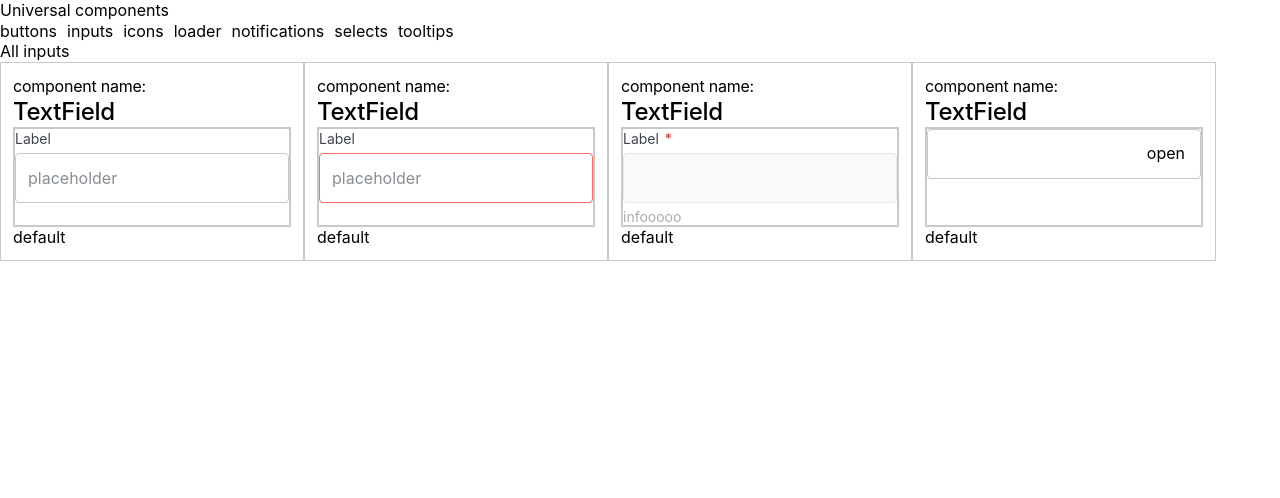
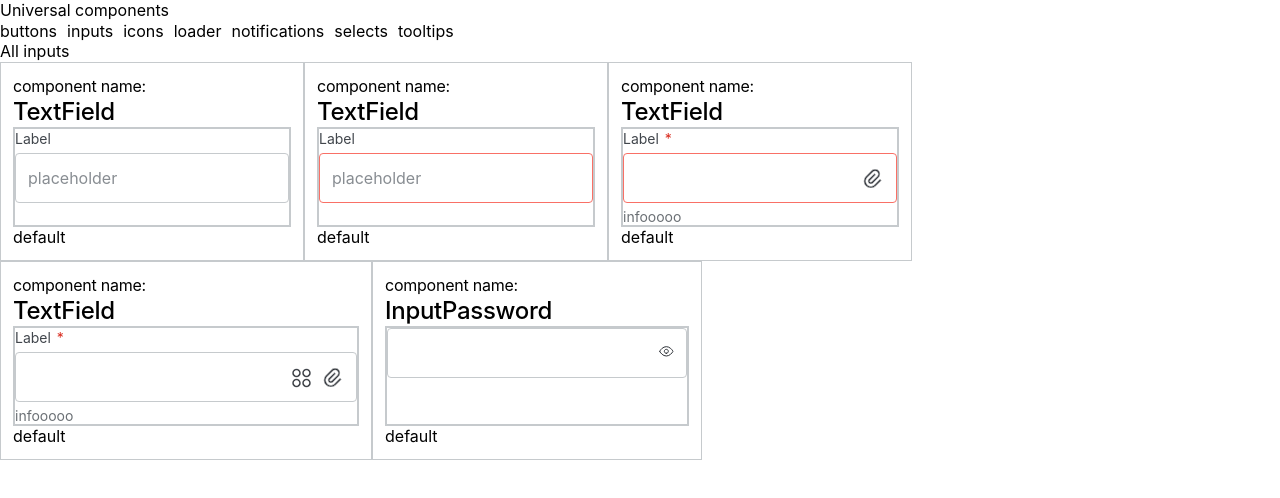
Before and after one commit to Zapchaztiulka/universal-components-frontend, a React (Vite) app: page /inputs in a window 1280 px wide. Shown: the top 498 px of the page. Built offline with nearby package versions, Linux system fonts and the light colour scheme; a web font is replaced by a local one.

Commit message:
feat: adds icons to input

```diff
--- a/src/components/inputs/Inputs.tsx
+++ b/src/components/inputs/Inputs.tsx
@@ -2,12 +2,18 @@ import { useState } from "react";
 import { TextField, InputPassword } from ".";
 import { ValidationStatus } from "../../types/validationStatus";
 import { ShowContainer } from "../showContainer";
+import { AttachIcon, EyeIcon, EyeOffIcon, MenuIcon } from "../icons";
 
 export const Inputs = () => {
   const [displayPassword, setDisplayPassword] = useState(true);
   const toogleDisplayPassword = () => {
     setDisplayPassword((prev) => !prev);
+    console.log("click");
   };
+
+  const clickOnIcon = () => {
+    console.log('click');
+  }
   return (
     <div>
       <p>All inputs</p>
@@ -35,21 +41,42 @@ export const Inputs = () => {
             status={ValidationStatus.error}
             message="infooooo"
             asterisk={true}
-            disabled={true}
+            iconRight={<AttachIcon />}
+            // disabled={true}
             messageClassName="text-textInputDefault"
           />
         }
         componentName="TextField"
-              width={500}
-
+        width={500}
+      />
+ <ShowContainer
+        component={
+          <TextField
+            label="Label"
+            message="infooooo"
+            asterisk={true}
+            iconRight={<AttachIcon />}
+            iconLeft={<MenuIcon />}
+            onRightIconClick={clickOnIcon}
+            messageClassName="text-textInputDefault"
+            inputClassName="pr-[80px] w-[100%]"
           />
-
-           <ShowContainer
-        component={
-                    <InputPassword displayPassword={displayPassword} toogleDisplayPassword={toogleDisplayPassword} />
-
         }
         componentName="TextField"
+        width={600}
+      />
+      <ShowContainer
+        component={
+          <InputPassword
+
+            type={displayPassword ? "text" : "password"}
+            displayPassword={displayPassword}
+            toogleDisplayPassword={toogleDisplayPassword}
+            icon={displayPassword ? <EyeIcon size='16'  /> : <EyeOffIcon size='16' />}
+            inputClassName='pr-[38px]'
+          />
+        }
+        componentName="InputPassword"
         width={500}
       />
     </div>
--- a/src/components/inputs/universalComponents/InputPassword.tsx
+++ b/src/components/inputs/universalComponents/InputPassword.tsx
@@ -4,6 +4,7 @@ import { ValidationStatus } from "../../../types/validationStatus";
 import { handleStatus } from "../../../utils/handleValidationStatus";
 
 const InputPassword = ({
+  type,
   placeholder,
   label,
   asterisk,
@@ -12,12 +13,15 @@ const InputPassword = ({
   message,
   status,
   disabled,
+  icon,
   handleChange,
+  inputBoxClassName,
   iconClassName,
   labelClassName,
   inputClassName,
   messageClassName,
 }: {
+  type: string;
   placeholder?: string;
   label?: string;
   asterisk?: boolean;
@@ -27,13 +31,15 @@ const InputPassword = ({
   message?: string;
   status?: ValidationStatus;
   disabled?: boolean;
+  icon?: React.ReactElement;
   handleChange?: (text: string) => void;
+  inputBoxClassName?: string;
   iconClassName?: string;
   labelClassName?: string;
   inputClassName?: string;
   messageClassName?: string;
 }) => {
-  console.log(disabled);
+
   const [value, setValue] = useState("");
   const index = useRef(`text-field-${nanoid()}`);
   const onChangeHandler = async (e: React.FormEvent<HTMLInputElement>) => {
@@ -54,11 +60,11 @@ const InputPassword = ({
           {label} {asterisk && <span className="ml-xs4 text-textError">*</span>}
         </label>
       )}
-      <div className="relative inline-block">
+      <div className={`relative ${inputBoxClassName ? inputBoxClassName : ""}`}>
         <input
           id={index.current}
           placeholder={placeholder}
-          type="password"
+          type={type}
           value={value}
           onChange={onChangeHandler}
           disabled={disabled}
@@ -69,7 +75,7 @@ const InputPassword = ({
                     border-1 border-solid rounded-minimal
                     hover:bg-bgHoverGrey
                     disabled:bg-bgDisable disabled:border-borderDisabled
-                    disabled:text-textDisabled
+                    disabled:text-textDisabled group
                     ${handleStatus({
                       status,
                       error: "border-borderError",
@@ -82,11 +88,11 @@ const InputPassword = ({
           type="button"
           onClick={toogleDisplayPassword}
           className={`
-                    absolute bottom-[16px] right-[16px]
+                    absolute bottom-s right-xs
                     ${iconClassName ? iconClassName : ""}
                 `}
         >
-          {displayPassword ? "open" : "close"}
+          {icon}
         </button>
       </div>
       {message && (
--- a/src/components/inputs/universalComponents/TextField.tsx
+++ b/src/components/inputs/universalComponents/TextField.tsx
@@ -10,10 +10,16 @@ const TextField = ({
   message,
   status,
   disabled,
+  iconRight,
+  iconLeft,
   handleChange,
+  onRightIconClick,
+  onLeftIconClick,
   labelClassName,
   inputClassName,
   messageClassName,
+  inputBoxClassName,
+  iconBoxClassName,
 }: {
   placeholder?: string;
   label?: string;
@@ -22,12 +28,17 @@ const TextField = ({
   message?: string;
   status?: ValidationStatus;
   disabled?: boolean;
+  iconRight?: React.ReactElement;
+  iconLeft?: React.ReactElement;
   handleChange?: (text: string) => void;
+  onRightIconClick?: () => void;
+  onLeftIconClick?: () => void;
   labelClassName?: string;
   inputClassName?: string;
   messageClassName?: string;
+  inputBoxClassName?: string;
+  iconBoxClassName?: string;
 }) => {
-  console.log(disabled);
   const [value, setValue] = useState("");
   const index = useRef(`text-field-${nanoid()}`);
   const onChangeHandler = async (e: React.FormEvent<HTMLInputElement>) => {
@@ -48,20 +59,22 @@ const TextField = ({
           {label} {asterisk && <span className="ml-xs4 text-textError">*</span>}
         </label>
       )}
-
+      <div className={`relative ${inputBoxClassName ? inputBoxClassName : ""}`}>
         <input
           id={index.current}
           placeholder={placeholder}
           value={value}
           onChange={onChangeHandler}
           disabled={disabled}
-        className={`
-                    block p-xs bg-bgWhite outline-0
+          className={` button
+                    block p-xs  bg-bgWhite
                     text-[16px] font-400 leading-[1.5]
                     border-1 border-solid rounded-minimal
                     hover:bg-bgHoverGrey
                     disabled:bg-bgDisable disabled:border-borderDisabled
                     disabled:text-textDisabled
+                    outline-0
+
                     ${handleStatus({
                       status,
                       error: "border-borderError",
@@ -71,8 +84,29 @@ const TextField = ({
                 `}
         />
 
+        {(iconLeft || iconRight) && (
+          <div
+            className={`absolute bottom-xs right-xs flex gap-xs2 ${
+              iconBoxClassName ? iconBoxClassName : ""
+            }`}
+          >
+            {iconLeft && (
+              <button type="button" onClick={onLeftIconClick}>
+                {iconLeft}
+              </button>
+            )}
+            {iconRight && (
+              <button type="button" onClick={onRightIconClick}>
+                {iconRight}
+              </button>
+            )}
+          </div>
+        )}
+      </div>
+
       {message && (
-              <p aria-disabled={disabled}
+        <p
+          aria-disabled={disabled}
           className={`
                     mt-xs3  text-[14px]
                     font-400 leading-[1.4]
```
Also changed, not shown: src/components/icons/index.ts (+6 -1 lines). Lines whose indentation alone changed are shown as unchanged.
